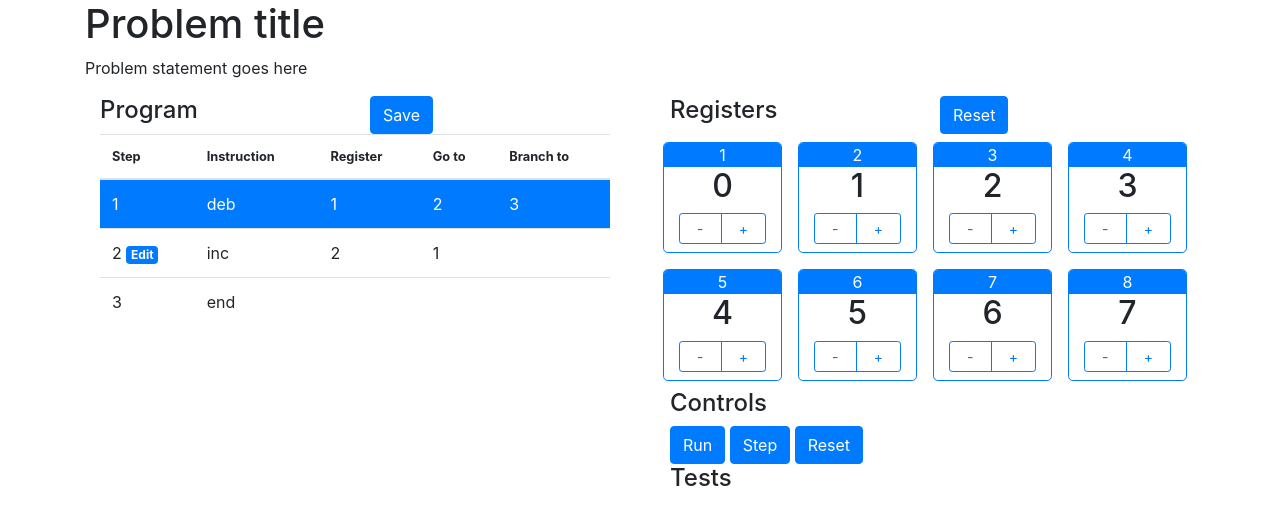
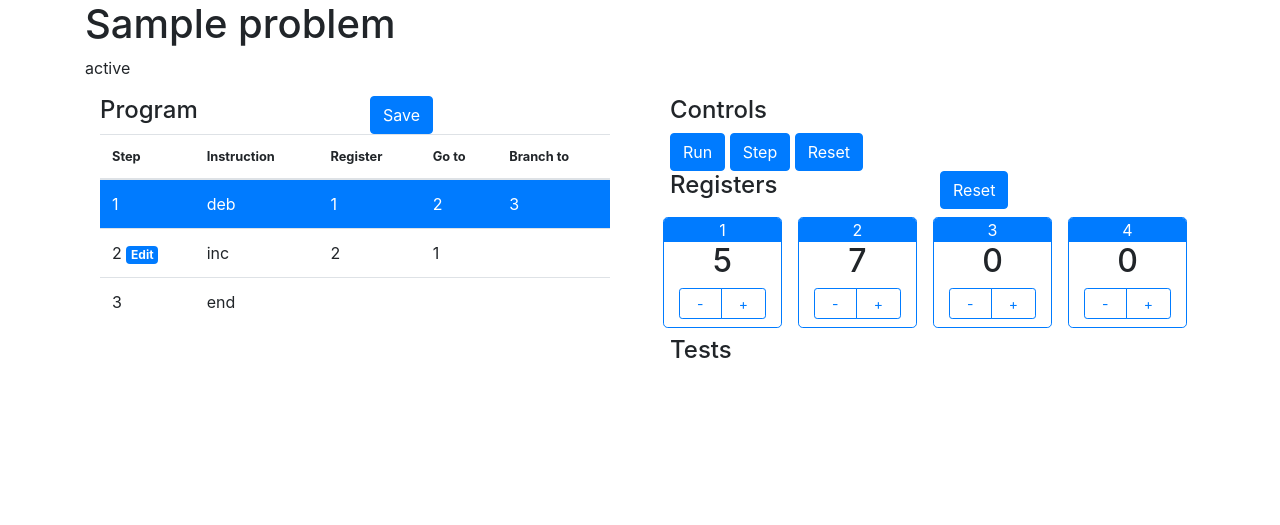
Before and after one commit to jsinkers/project4, a Django app: template register_machine/templates/register_machine/problem.html in a window 1280 px wide. Shown: the part 56-581 px from the top of the page. Run offline with Django 3.2, Linux system fonts and the light colour scheme; the template is opened without the code that fills it: most values are stand-ins (such as "Sample title", 1, 10 or a date in 2020); some libraries are stand-ins or nearby versions.

Commit message:
added a problem title/statement

```diff
--- a/register_machine/static/register_machine/register_machine.js
+++ b/register_machine/static/register_machine/register_machine.js
@@ -159,17 +159,16 @@ Vue.component('dropdown', {
 var app = new Vue({
     el: '#app',
     data: {
+        problem: {title: "Example: Add", statement: "In this example, we have a program to add together the numbers in register 1 and register 2.  " +
+                "The answer is stored in register 2.  To run the program, click Run."},
         program: [{id: 1, instruction: "deb", register: 1, goTo: 2, branchTo: 3, editable: false, editMode: false},
             {id: 2, instruction: "inc", register: 2, goTo: 1, branchTo: null, editable: true, editMode: false},
             {id: 3, instruction: "end", register: null, goTo: null, branchTo: null, editable: false, editMode: false},],
-        registers: [{id: 1, value: 0},
-            {id: 2, value: 1},
-            {id: 3, value: 2},
-            {id: 4, value: 3},
-            {id: 5, value: 4},
-            {id: 6, value: 5},
-            {id: 7, value: 6},
-            {id: 8, value: 7}],
+        registers: [{id: 1, value: 5},
+            {id: 2, value: 7},
+            {id: 3, value: 0},
+            {id: 4, value: 0},
+            ],
         instructions: [{instruction: "inc", description: "Increment register", fields: ["register", "goTo"]},
             {instruction: "deb", description: "Decrement register or branch", fields: ["register", "goTo"]},
             {instruction: "end", description: "End", fields: []}],
--- a/register_machine/templates/register_machine/problem.html
+++ b/register_machine/templates/register_machine/problem.html
@@ -22,8 +22,8 @@
         <div class="container">
             <div class="row" id="probStatement">
                 <div class="col">
-                    <h1>Problem title</h1>
-                    <p>Problem statement goes here</p>
+                    <h1>{{ problem.title }}</h1>
+                    <p>{{ problem.statement }}</p>
                 </div>
             </div>
             <div class="row">
@@ -49,6 +49,19 @@
                     </div>
                 </div>
                 <div class="col-12 col-lg">
+                    <div id="controls" class="container-fluid">
+                        <div class="row">
+                            <div class="col"><h4>Controls</h4></div>
+                        </div>
+                        <div class="row">
+                            <div class="col">
+                                <button v-if="!running" class="btn btn-primary" @click="runRegMachine">Run</button>
+                                <button v-else class="btn btn-primary" @click="pauseRegMachine">Pause</button>
+                                <button id="btnStep" class="btn btn-primary" @click="stepRegMachine">Step</button>
+                                <button class="btn btn-primary" @click="resetProgram">Reset</button>
+                            </div>
+                        </div>
+                    </div>
                     <div class="container-fluid" id="registers">
                         <div class="row">
                             <div class="col">
@@ -67,19 +80,6 @@
                             ></register>
                         </div>
                     </div>
-                    <div id="controls" class="container-fluid">
-                        <div class="row">
-                            <div class="col"><h4>Controls</h4></div>
-                        </div>
-                        <div class="row">
-                            <div class="col">
-                                <button v-if="!running" class="btn btn-primary" @click="runRegMachine">Run</button>
-                                <button v-else class="btn btn-primary" @click="pauseRegMachine">Pause</button>
-                                <button id="btnStep" class="btn btn-primary" @click="stepRegMachine">Step</button>
-                                <button class="btn btn-primary" @click="resetProgram">Reset</button>
-                            </div>
-                        </div>
-                    </div>
                     <div id="tests" class="container-fluid">
                         <div class="row">
                             <div class="col">
```
